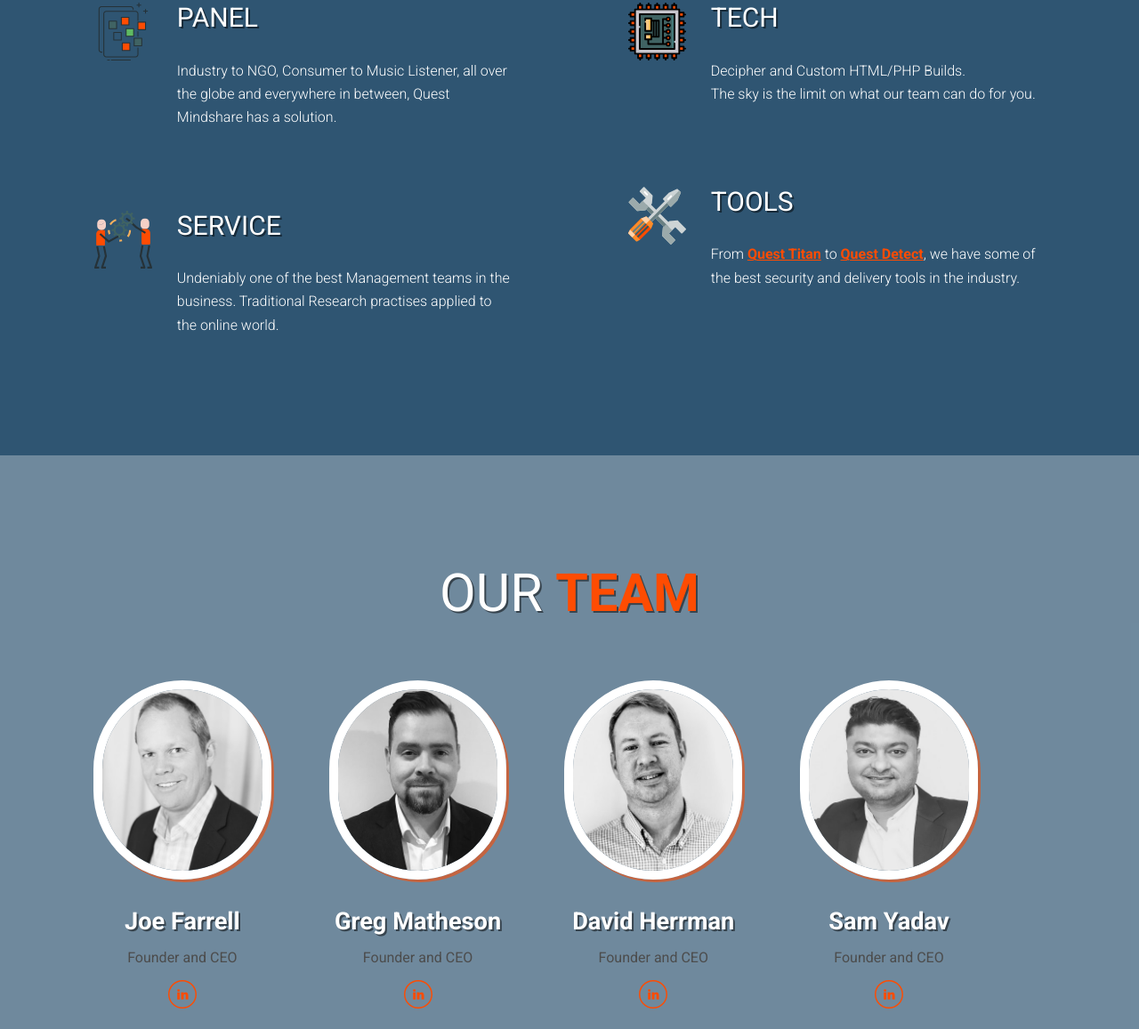
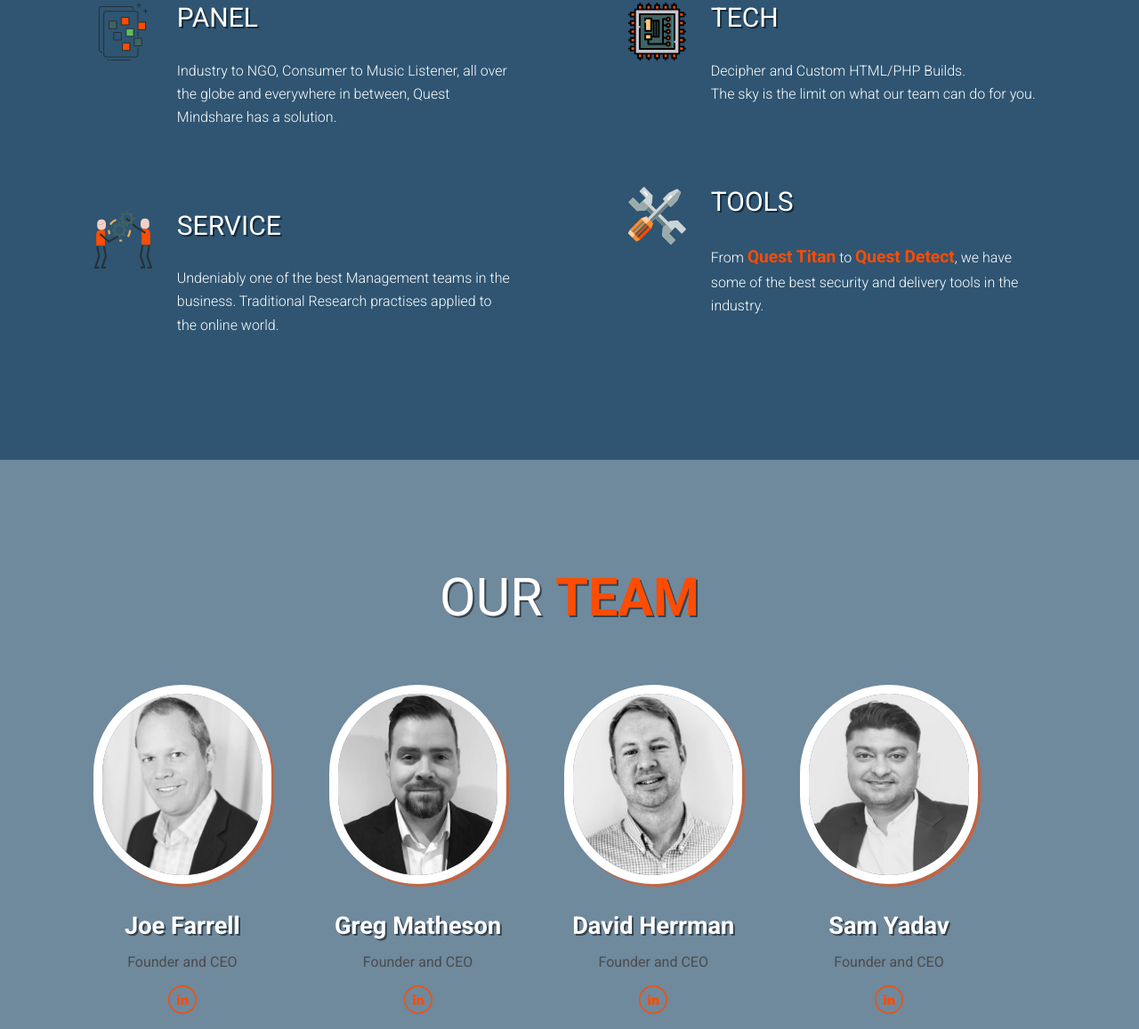
Before and after one commit to omeisi/base-folder-html-project, a website: page app/index.html in a window 1280 px wide. Shown: the part 1332-2489 px from the top of the page at 89% size. Drawn offline with Linux system fonts and the light colour scheme.

Commit message:
no changes

```diff
--- a/app/assets/styles/modules/_generic-content-container.css
+++ b/app/assets/styles/modules/_generic-content-container.css
@@ -15,9 +15,11 @@
 
 	p a {
 		font-weight: 600;
+		text-decoration: none;
+		font-size: 1.2rem
 	}
 
-	&__white {
+&__white {
 		color: white;
 
 		p {
--- a/app/index.html
+++ b/app/index.html
@@ -457,6 +457,7 @@
                       <li>Ethnicity</li>
                       <li>Moms</li>
                       </ul>
+                      <p>
                       Talk to a rep today for more information or simply <a href="#">CLICK HERE</a> for more details
                       </p>
                 </div>
@@ -651,12 +652,9 @@
 <div class="site-footer__background-last">
   <div  wrapper">
   <div class="site-footer__last"><p class="site-footer__space">© 2018 Quest Mindshare. All Rights Reserved. Privacy Policy <a class="btn btn__last" href="#">Get Started Today</a></p> </div>
-</div>
+ </div>
 
 </div>
-
-
-
 
 </footer>
 
--- a/app/temp/styles/styles.css
+++ b/app/temp/styles/styles.css
@@ -563,6 +563,8 @@ a {
 	}
 .generic-content-container p a {
 		font-weight: 600;
+		text-decoration: none;
+		font-size: 1.2rem
 	}
 .generic-content-container__white {
 		color: white;
```
